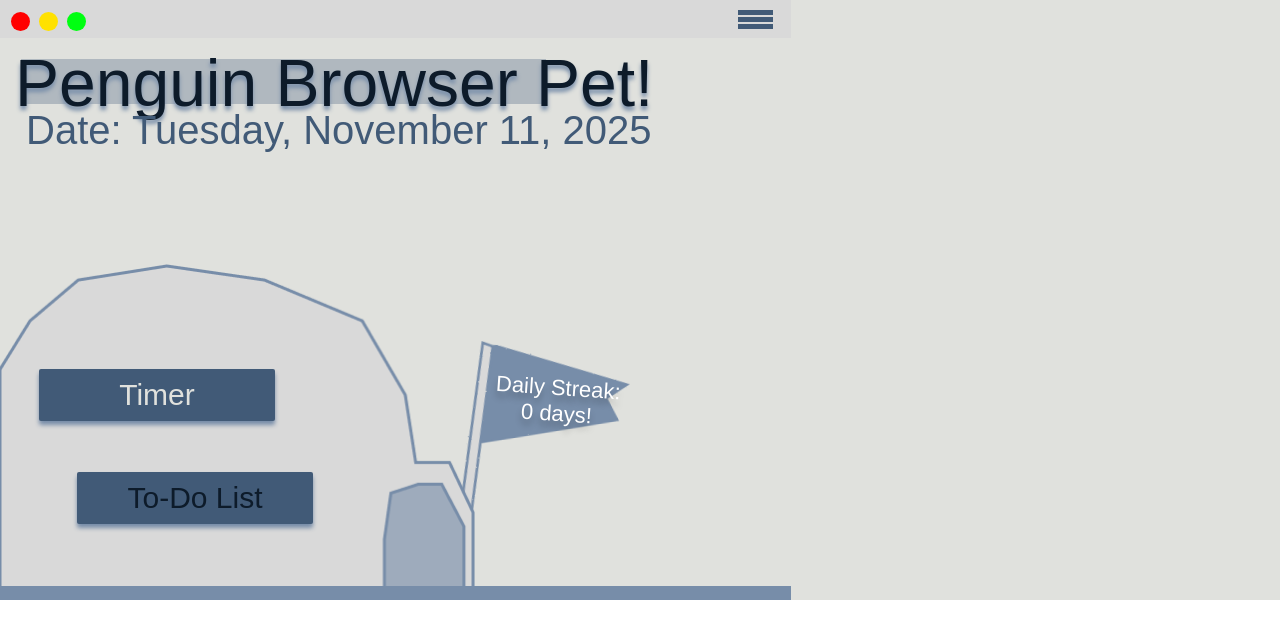
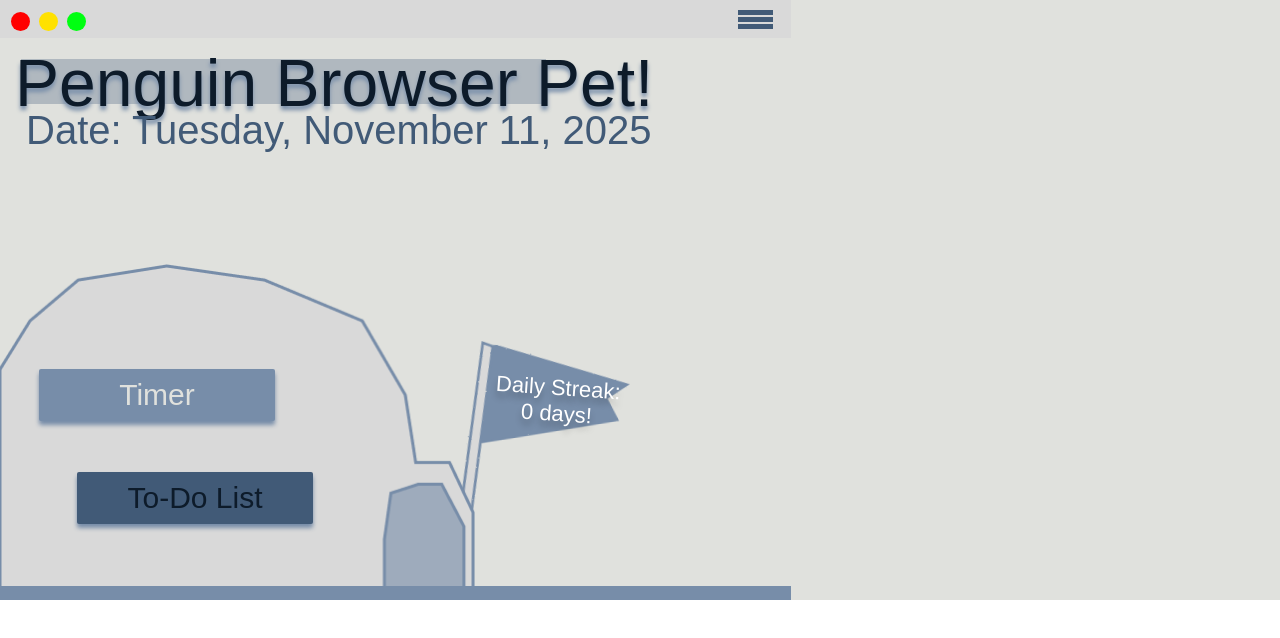
Before and after one commit to jbug16/GWC-Browser-Pet, a React (Create React App) app in the folder react-app/: page /#/ in a window 1280 px wide. In both pictures the pointer is over the button "Timer". Shown: the top 638 px of the page. Built offline with nearby package versions, Linux system fonts and the light colour scheme; a web font is replaced by a local one.

Commit message:
Update TimerPage.css

```diff
--- a/react-app/src/styles/TimerPage.css
+++ b/react-app/src/styles/TimerPage.css
@@ -3,11 +3,11 @@
     border-radius: 2px;
     padding: 10px;
     font-family: 'Jersey 25', sans-serif;
-
+    transition: 0.10s;
 }
 
 .btn:hover{
-    transition: background-color 0.10s;
+    background-color: #778da9;
     color: #E0E1DD;
 }
 
```
